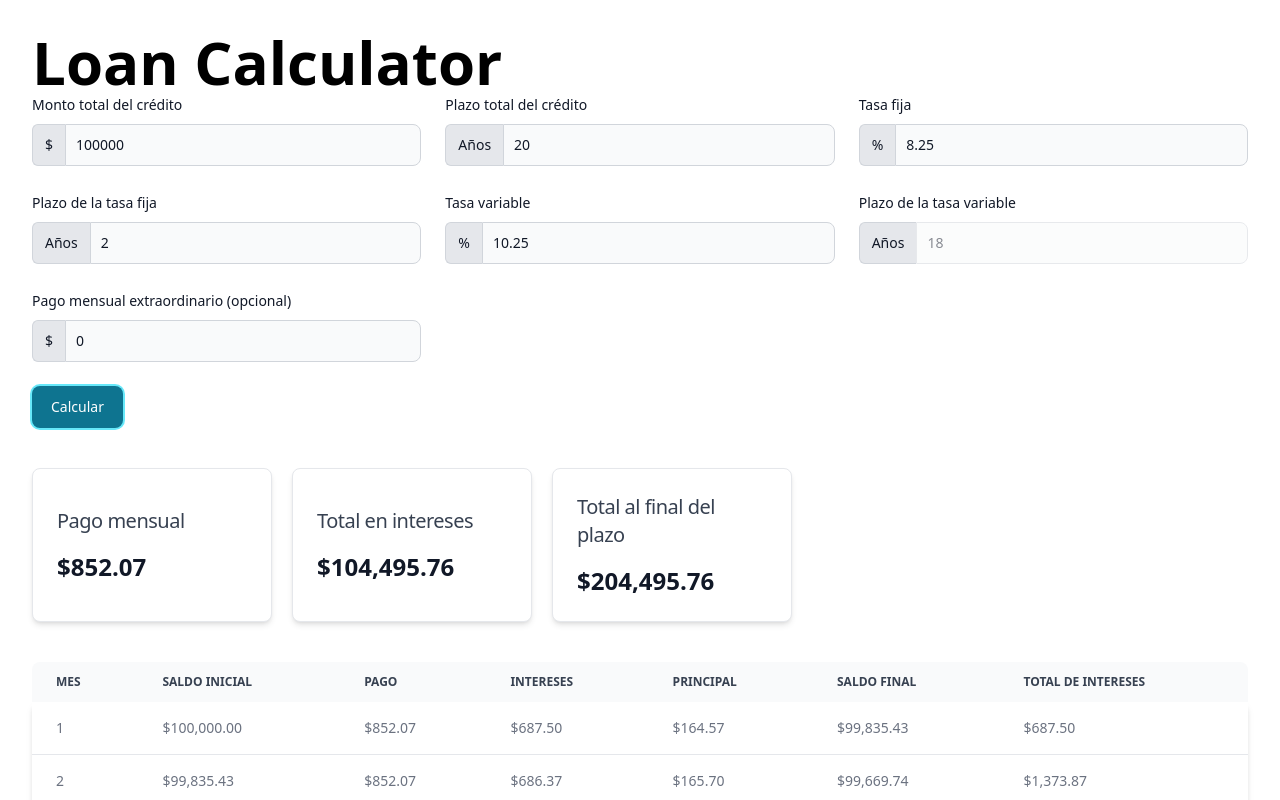
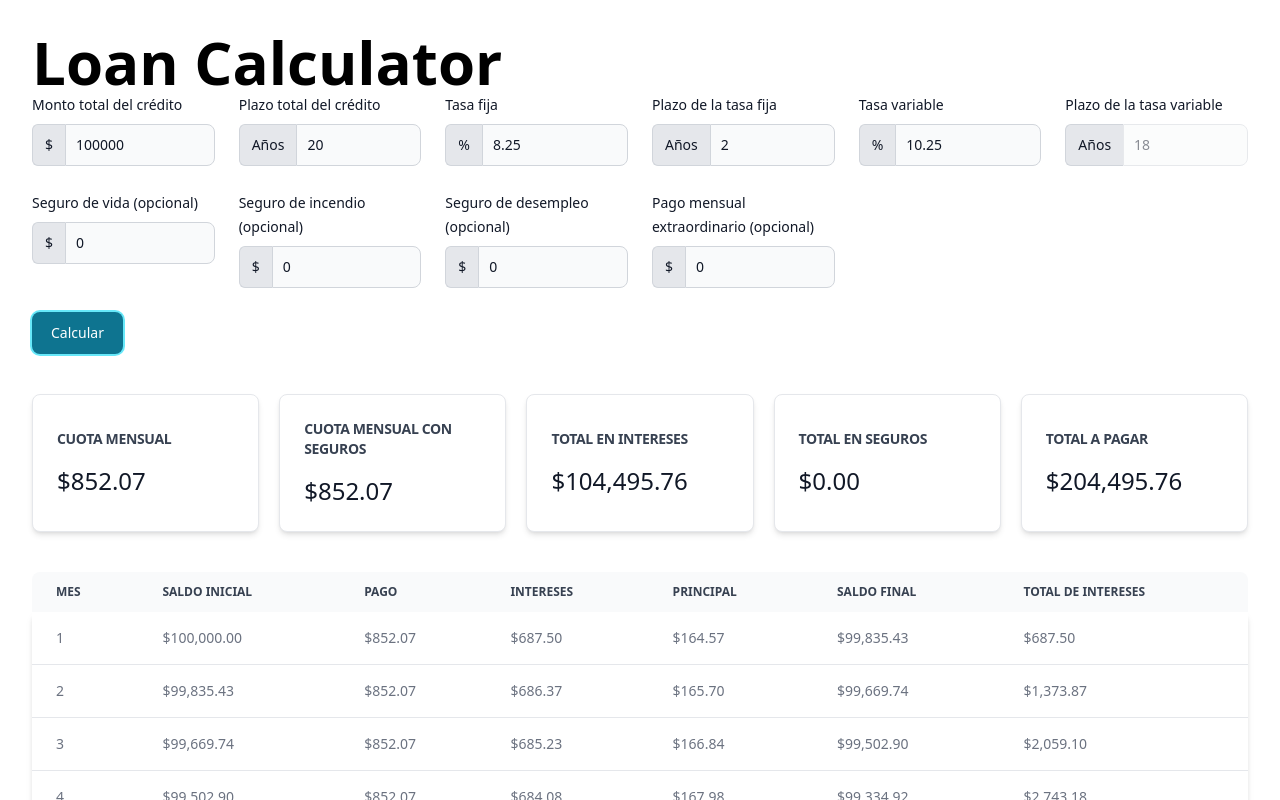
Before and after one commit to mperazac/loan-calculator, a Next.js app: page / in a window 1280 px wide. Both pictures are taken after a click on the button "Calcular". Shown: the top 800 px of the page. Built offline with nearby package versions, Linux system fonts and the light colour scheme.

Commit message:
Add insurance payments

```diff
--- a/components/common/LoanInfo.tsx
+++ b/components/common/LoanInfo.tsx
@@ -1,5 +1,6 @@
 import {
   calculateMonthlyPayment,
+  calculateTotalInsurancePayments,
   calculateTotalInterest,
   calculateTotalPayment,
   roundAndFormat,
@@ -15,54 +16,73 @@ const LoanInfo: React.FunctionComponent<LoanInfoProps> = props => {
     principal,
     fixedRate = 0,
     loanTermInYears,
+    lifeInsurance = 0,
+    fireInsurance = 0,
+    jobLossInsurance = 0,
   } = props;
-
-  /* const arrayOfMonths: Array<number> = R.times(
-    R.identity,
-    fixedTerm * MONTHS_PER_YEAR,
-  );
-  const amountAfterFixedPaymentsTerm = R.reduce(
-    (_amount: number) => {
-      const montlyPayment = calculateMontlyPayment(
-        _amount,
-        fixedMontlyInterestRate,
-        fixedRateTotalNumberOfPayments,
-      );
-      return _amount - (montlyPayment - _amount * fixedMontlyInterestRate);
-    },
-    amount,
-    arrayOfMonths,
-  ); */
-
+  const totalInsurancePerMonth =
+    lifeInsurance + fireInsurance + jobLossInsurance;
   return (
     <div className='mt-10 flex gap-5'>
       <Card className=' w-60'>
-        <h5 className='text-xl text-gray-700 tracking-tight  dark:text-white'>
-          Pago mensual
+        <h5 className='text-sm font-bold text-gray-700 tracking-tight  dark:text-white uppercase'>
+          Cuota mensual
         </h5>
-        <p className='text-2xl font-bold text-gray-900 dark:text-gray-400'>
+        <p className='text-2xl text-gray-900 dark:text-gray-400'>
           {roundAndFormat(
             calculateMonthlyPayment(principal, fixedRate, loanTermInYears),
           )}
         </p>
       </Card>
       <Card className=' w-60'>
-        <h5 className='text-xl text-gray-700 tracking-tight  dark:text-white'>
+        <h5 className='text-sm font-bold text-gray-700 tracking-tight  dark:text-white uppercase'>
+          Cuota mensual con seguros
+        </h5>
+        <p className='text-2xl text-gray-900 dark:text-gray-400'>
+          {roundAndFormat(
+            calculateMonthlyPayment(principal, fixedRate, loanTermInYears) +
+              totalInsurancePerMonth,
+          )}
+        </p>
+      </Card>
+      <Card className=' w-60'>
+        <h5 className='text-sm font-bold text-gray-700 tracking-tight  dark:text-white uppercase'>
           Total en intereses
         </h5>
-        <p className='text-2xl font-bold text-gray-900 dark:text-gray-400'>
+        <p className='text-2xl text-gray-900 dark:text-gray-400'>
           {roundAndFormat(
             calculateTotalInterest(principal, fixedRate, loanTermInYears),
           )}
         </p>
       </Card>
       <Card className=' w-60'>
-        <h5 className='text-xl text-gray-700 tracking-tight  dark:text-white'>
-          Total al final del plazo
+        <h5 className='text-sm font-bold text-gray-700 tracking-tight  dark:text-white uppercase'>
+          Total en seguros
         </h5>
-        <p className='text-2xl font-bold text-gray-900 dark:text-gray-400'>
+        <p className='text-2xl text-gray-900 dark:text-gray-400'>
           {roundAndFormat(
-            calculateTotalPayment(principal, fixedRate, loanTermInYears),
+            calculateTotalInsurancePayments(
+              loanTermInYears,
+              lifeInsurance,
+              fireInsurance,
+              jobLossInsurance,
+            ),
+          )}
+        </p>
+      </Card>
+      <Card className=' w-60'>
+        <h5 className='text-sm font-bold text-gray-700 tracking-tight  dark:text-white uppercase'>
+          Total a pagar
+        </h5>
+        <p className='text-2xl text-gray-900 dark:text-gray-400'>
+          {roundAndFormat(
+            calculateTotalPayment(principal, fixedRate, loanTermInYears) +
+              calculateTotalInsurancePayments(
+                loanTermInYears,
+                lifeInsurance,
+                fireInsurance,
+                jobLossInsurance,
+              ),
           )}
         </p>
       </Card>
--- a/lib/math.utils.ts
+++ b/lib/math.utils.ts
@@ -101,3 +101,17 @@ export function generateAmortizationSchedule(
   }
   return data;
 }
+
+// Calculate the total payments for insurances in a loan
+export function calculateTotalInsurancePayments(
+  loanTermInYears: number,
+  lifeInsurance = 0,
+  fireInsurance = 0,
+  jobLossInsurance = 0,
+) {
+  return (
+    loanTermInYears *
+    MONTHS_PER_YEAR *
+    (lifeInsurance + fireInsurance + jobLossInsurance)
+  );
+}
--- a/pages/index.tsx
+++ b/pages/index.tsx
@@ -22,7 +22,11 @@ const Home: NextPage = () => {
       fixedRate: 8.25,
       variableRate: 10.25,
       extraPayment: 0,
+      lifeInsurance: 0,
+      fireInsurance: 0,
+      jobLossInsurance: 0,
     },
+    mode: 'onChange',
   });
   const [loan, setLoan] = useState<Loan>();
   const onSubmit: SubmitHandler<Loan> = data => setLoan(data);
@@ -35,7 +39,7 @@ const Home: NextPage = () => {
     <>
       <h1 className='text-6xl font-bold'>Loan Calculator</h1>
       <form onSubmit={handleSubmit(onSubmit)}>
-        <div className='grid gap-6 mb-6 md:grid-cols-3'>
+        <div className='grid gap-6 mb-6 md:grid-cols-6'>
           <div>
             <div className='mb-2 block'>
               <Label htmlFor='principal' value='Monto total del crédito' />
@@ -139,6 +143,66 @@ const Home: NextPage = () => {
           <div>
             <div className='mb-2 block'>
               <Label
+                htmlFor='lifeInsurance'
+                value='Seguro de vida (opcional)'
+              />
+            </div>
+            <TextInput
+              id='lifeInsurance'
+              addon='$'
+              type='number'
+              {...register('lifeInsurance')}
+              color={errors.lifeInsurance ? 'failure' : undefined}
+              helperText={errors.lifeInsurance?.message}
+              aria-invalid={errors.lifeInsurance ? 'true' : 'false'}
+              aria-describedby='lifeInsurance'
+              min='0'
+              step='0.01'
+            />
+          </div>
+          <div>
+            <div className='mb-2 block'>
+              <Label
+                htmlFor='fireInsurance'
+                value='Seguro de incendio (opcional)'
+              />
+            </div>
+            <TextInput
+              id='fireInsurance'
+              addon='$'
+              type='number'
+              {...register('fireInsurance')}
+              color={errors.fireInsurance ? 'failure' : undefined}
+              helperText={errors.fireInsurance?.message}
+              aria-invalid={errors.fireInsurance ? 'true' : 'false'}
+              aria-describedby='fireInsurance'
+              min='0'
+              step='0.01'
+            />
+          </div>
+          <div>
+            <div className='mb-2 block'>
+              <Label
+                htmlFor='jobLossInsurance'
+                value='Seguro de desempleo (opcional)'
+              />
+            </div>
+            <TextInput
+              id='jobLossInsurance'
+              addon='$'
+              type='number'
+              {...register('jobLossInsurance')}
+              color={errors.jobLossInsurance ? 'failure' : undefined}
+              helperText={errors.jobLossInsurance?.message}
+              aria-invalid={errors.jobLossInsurance ? 'true' : 'false'}
+              aria-describedby='jobLossInsurance'
+              min='0'
+              step='0.01'
+            />
+          </div>
+          <div>
+            <div className='mb-2 block'>
+              <Label
                 htmlFor='extraPayment'
                 value='Pago mensual extraordinario (opcional)'
               />
--- a/types/loan.ts
+++ b/types/loan.ts
@@ -24,9 +24,11 @@ export const LoanSchema = z
         required_error: 'Requerido',
       })
       .min(1),
-    extraPayment: z.coerce.number({
-      required_error: 'Requerido',
-    }),
+    extraPayment: z.coerce.number().min(0).optional(),
+    lifeInsurance: z.coerce.number().min(0).optional(),
+    fireInsurance: z.coerce.number().min(0).optional(),
+    jobLossInsurance: z.coerce.number().min(0).optional(),
+
   })
   .superRefine((data, ctx) => {
     if (data.fixedTerm && data.fixedTerm > data.loanTermInYears) {
```
Also changed, not shown: components/common/AmortizationTable.tsx (+6 -9 lines), 1 other file (tests, documents, lock files or other folders).
